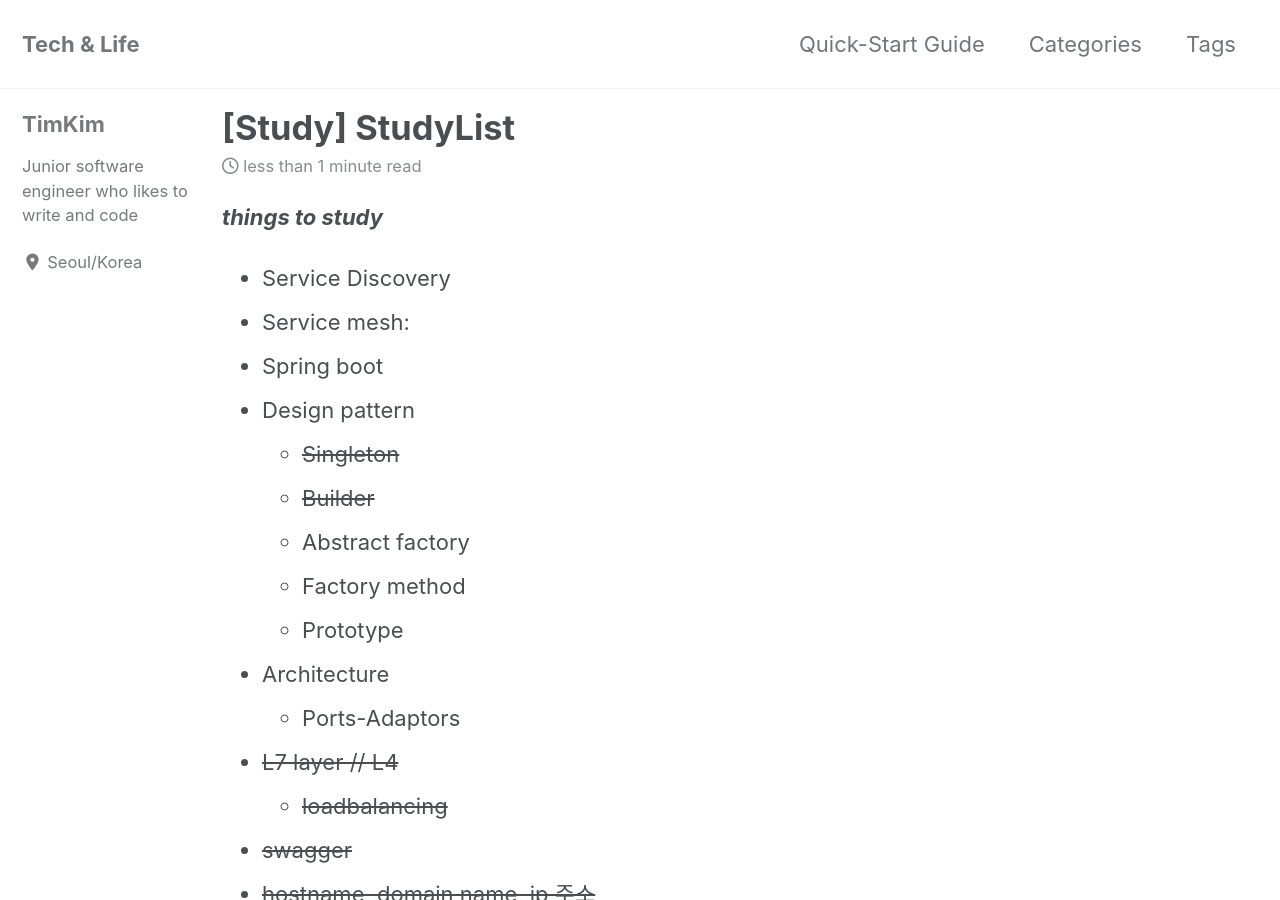
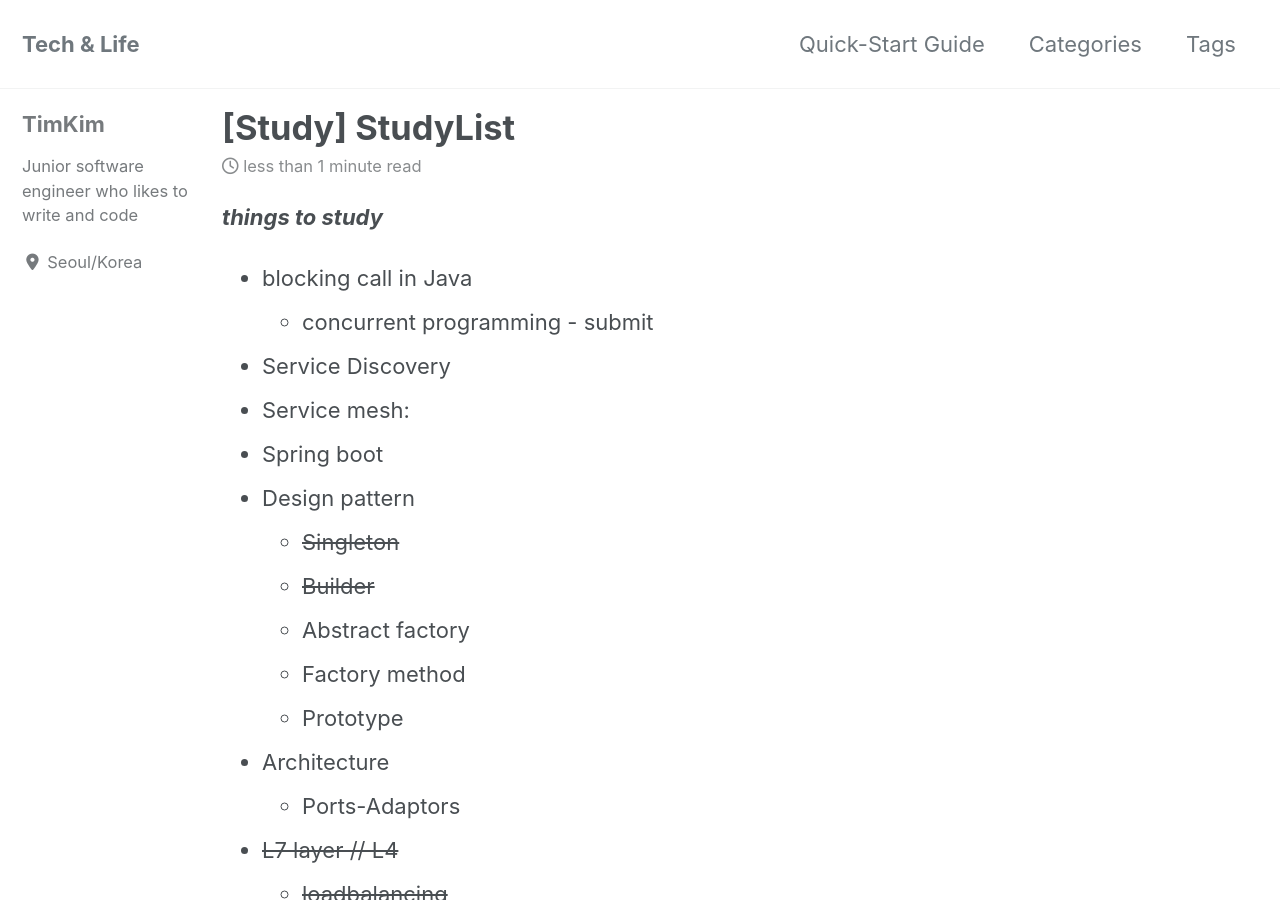
Before and after one commit to Youngjin-KimY/blog, a Jekyll site: the page built from _posts/2020-12-02-studylist.md, in a window 1280 px wide and 900 px high. Built offline with Jekyll 4.4.1, drawn with Linux system fonts in a browser that asks for light colours; cached includes are drawn as plain includes; nearby versions of some CDN libraries; comment, search, counter and statistics services are not loaded.

Commit message:
update study list

```diff
--- a/_posts/2020-12-02-studylist.md
+++ b/_posts/2020-12-02-studylist.md
@@ -9,6 +9,8 @@ last_modified_at: 2020-12-08 23:00:00
 
 ***things to study***
 
+- blocking call in Java
+    - concurrent programming - submit
 - Service Discovery
 - Service mesh:
 - Spring boot
```
